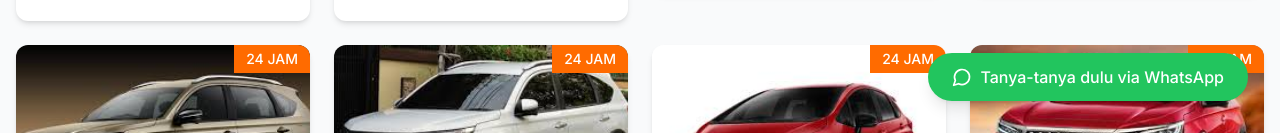
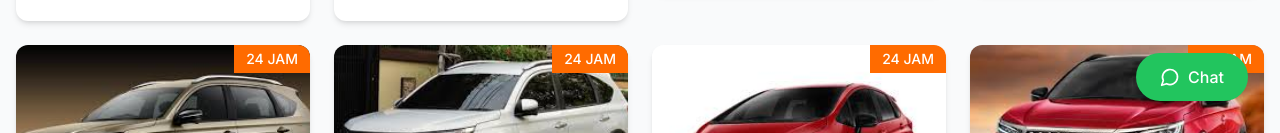
Before and after one commit to Bahar812/rentalmobilprakasa, a React (Vite) app: page /units in a window 1280 px wide. Shown: the part 667-800 px from the top of the page. Built offline with nearby package versions, Linux system fonts and the light colour scheme.

Commit message:
Updated WhatsAppButton.tsx

```diff
--- a/src/components/WhatsAppButton.tsx
+++ b/src/components/WhatsAppButton.tsx
@@ -12,7 +12,7 @@ interface WhatsAppButtonProps {
 const WhatsAppButton: React.FC<WhatsAppButtonProps> = ({
   phone,
   message = defaultMessage,
-  label = 'Tanya-tanya dulu via WhatsApp'
+  label = 'Chat'
 }) => {
   const whatsappLink = generateWhatsAppLink(phone, message);
 
```
